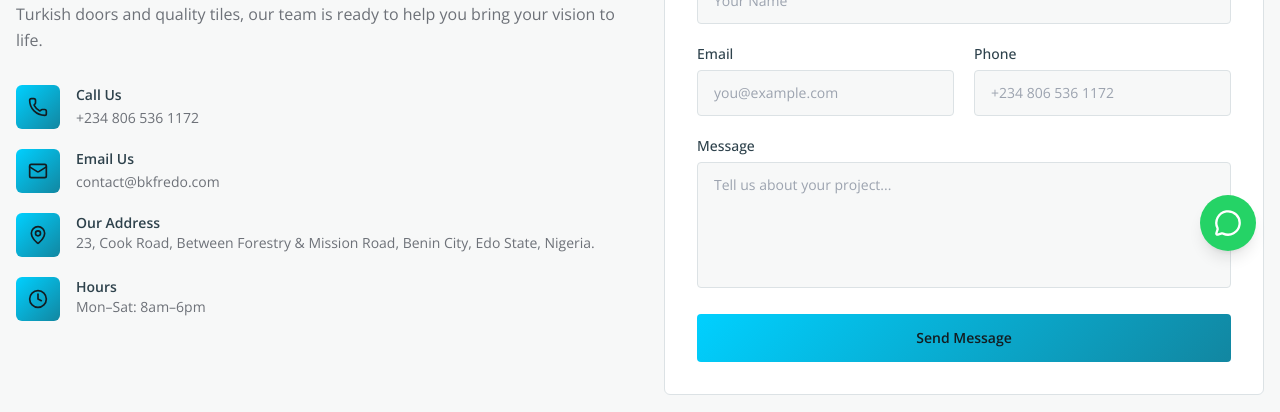
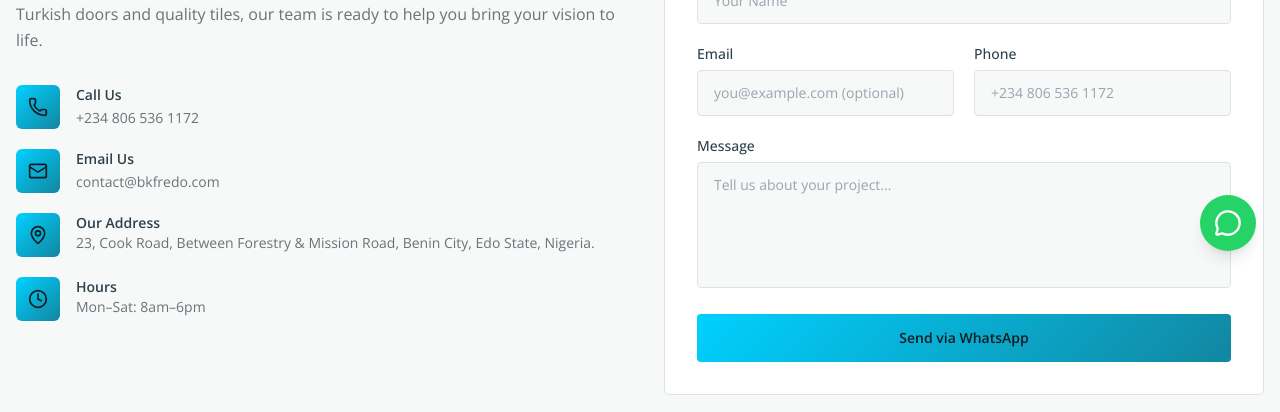
Before and after one commit to akins001/BKFREDOdemo, a React (Vite) app: page /contact in a window 1280 px wide. Shown: the part 525-937 px from the top of the page. Built offline with nearby package versions, Linux system fonts and the light colour scheme; the HTML template or start-up script is replaced by a standard one.

Commit message:
Contact form sends via WhatsApp

```diff
--- a/src/pages/Contact.tsx
+++ b/src/pages/Contact.tsx
@@ -2,6 +2,8 @@ import { useState } from "react";
 import { Phone, Mail, MapPin, Clock } from "lucide-react";
 import { useToast } from "@/hooks/use-toast";
 import ScrollReveal from "@/components/ScrollReveal";
+
+const WHATSAPP_NUMBER = "2348065361172";
 
 const contactInfo = [
   { icon: Phone, label: "Call Us", value: "+234 806 536 1172", href: "tel:+2348065361172" },
@@ -16,7 +18,18 @@ const Contact = () => {
 
   const handleSubmit = (e: React.FormEvent) => {
     e.preventDefault();
-    toast({ title: "Message Sent!", description: "We'll get back to you within 24 hours." });
+    const lines = [
+      "Hello B.K FRED O, I'd like to make an enquiry.",
+      "",
+      `Name: ${form.name}`,
+      form.email ? `Email: ${form.email}` : "",
+      form.phone ? `Phone: ${form.phone}` : "",
+      "",
+      `Message: ${form.message}`,
+    ].filter((l, i, a) => l !== "" || (i > 0 && a[i - 1] !== ""));
+    const url = `https://wa.me/${WHATSAPP_NUMBER}?text=${encodeURIComponent(lines.join("\n"))}`;
+    window.open(url, "_blank", "noopener,noreferrer");
+    toast({ title: "Opening WhatsApp…", description: "Press send in WhatsApp to deliver your message." });
     setForm({ name: "", email: "", phone: "", message: "" });
   };
 
@@ -73,12 +86,11 @@ const Contact = () => {
               <div>
                 <label className="block text-sm font-medium text-foreground mb-1.5">Email</label>
                 <input
-                  required
                   type="email"
                   value={form.email}
                   onChange={(e) => setForm({ ...form, email: e.target.value })}
                   className="w-full border border-input rounded px-4 py-3 text-sm bg-background text-foreground focus:outline-none focus:ring-2 focus:ring-primary/50"
-                  placeholder="you@example.com"
+                  placeholder="you@example.com (optional)"
                 />
               </div>
               <div>
@@ -103,7 +115,7 @@ const Contact = () => {
               />
             </div>
             <button type="submit" className="w-full gradient-primary text-primary-foreground py-3.5 rounded font-semibold text-sm hover:opacity-90 transition-opacity">
-              Send Message
+              Send via WhatsApp
             </button>
             </form>
           </ScrollReveal>
```
